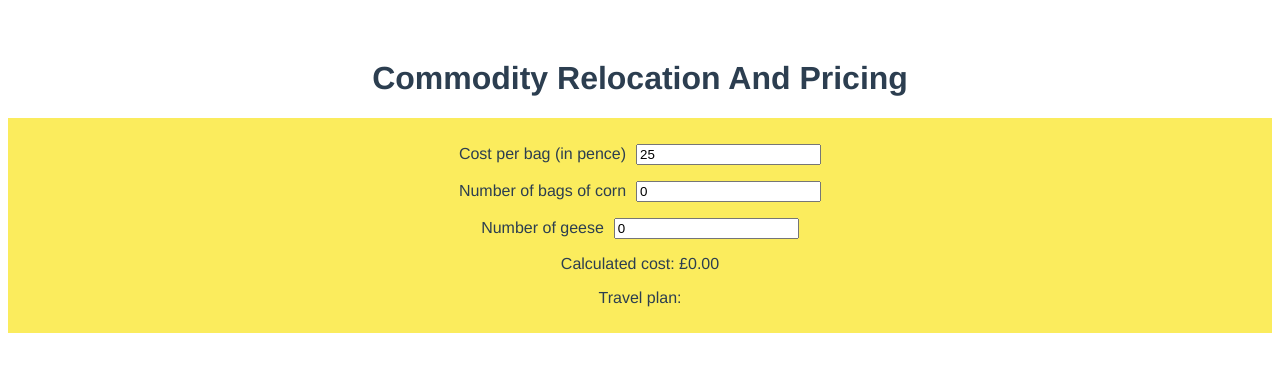
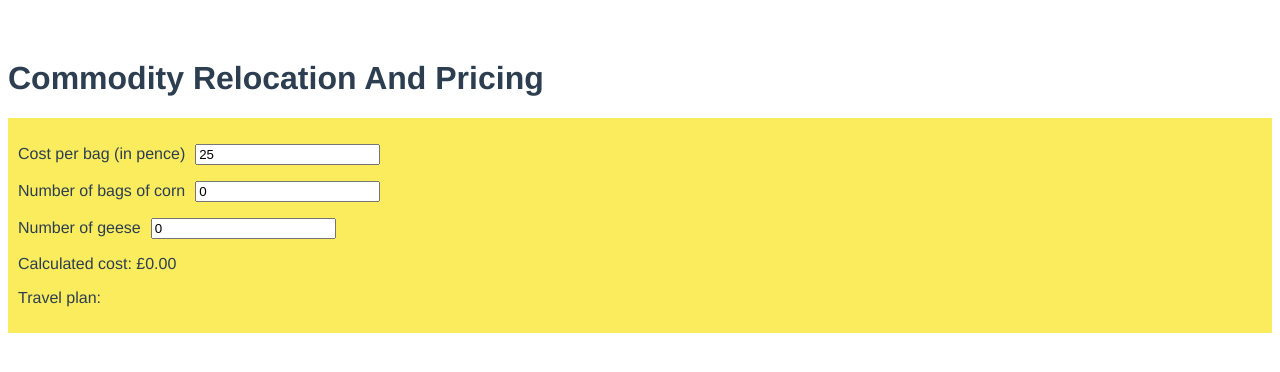
Before and after one commit to madetech/farmer-ferry, a Vue app: page / in a window 1280 px wide. Shown: the top 372 px of the page. Built offline with nearby package versions, Linux system fonts and the light colour scheme.

Commit message:
Show direction on front end

```diff
--- a/src/components/Ferry.vue
+++ b/src/components/Ferry.vue
@@ -1,5 +1,5 @@
 <template>
-    <div>
+    <div id="container">
         <h1>Commodity Relocation And Pricing</h1>
         <form id="corn-pricing">
             <p>
@@ -17,11 +17,11 @@
             <p>Calculated cost: {{ calculatedCost }}</p>
             <div v-if="travelPlan.isPossible">
                 <p>Travel plan:</p>
-                <ul>
-                    <li v-for="crossing in crossings" :key="crossing">
-                        {{ crossing }}
+                <ol>
+                    <li v-for="(crossing, index) in travelPlanWithCrossings" :key="index">
+                        {{ crossing.direction }}: {{ crossing.commodity }}
                     </li>
-                </ul>
+                </ol>
             </div>
             <p v-else>Cannot generate travel plan.</p>
         </form>
@@ -31,6 +31,7 @@
 <script>
     import {calculatePrices} from '../services/pricing.js';
     import {generateTravelPlan} from "../services/travel-plan";
+    import {generateCrossingDirections} from "../services/crossing-directions";
 
     export default {
         name: 'Ferry',
@@ -59,14 +60,17 @@
                     geese: parseInt(this.numGeese, 10)
                 });
             },
-            crossings: function() {
-                return this.travelPlan.plan;
+            travelPlanWithCrossings: function() {
+                return generateCrossingDirections(this.travelPlan.plan);
             }
         }
     }
 </script>
 
 <style>
+    #container {
+        text-align: left;
+    }
     #corn-pricing {
         padding: 10px;
         background-color: #fbec5d;
```
